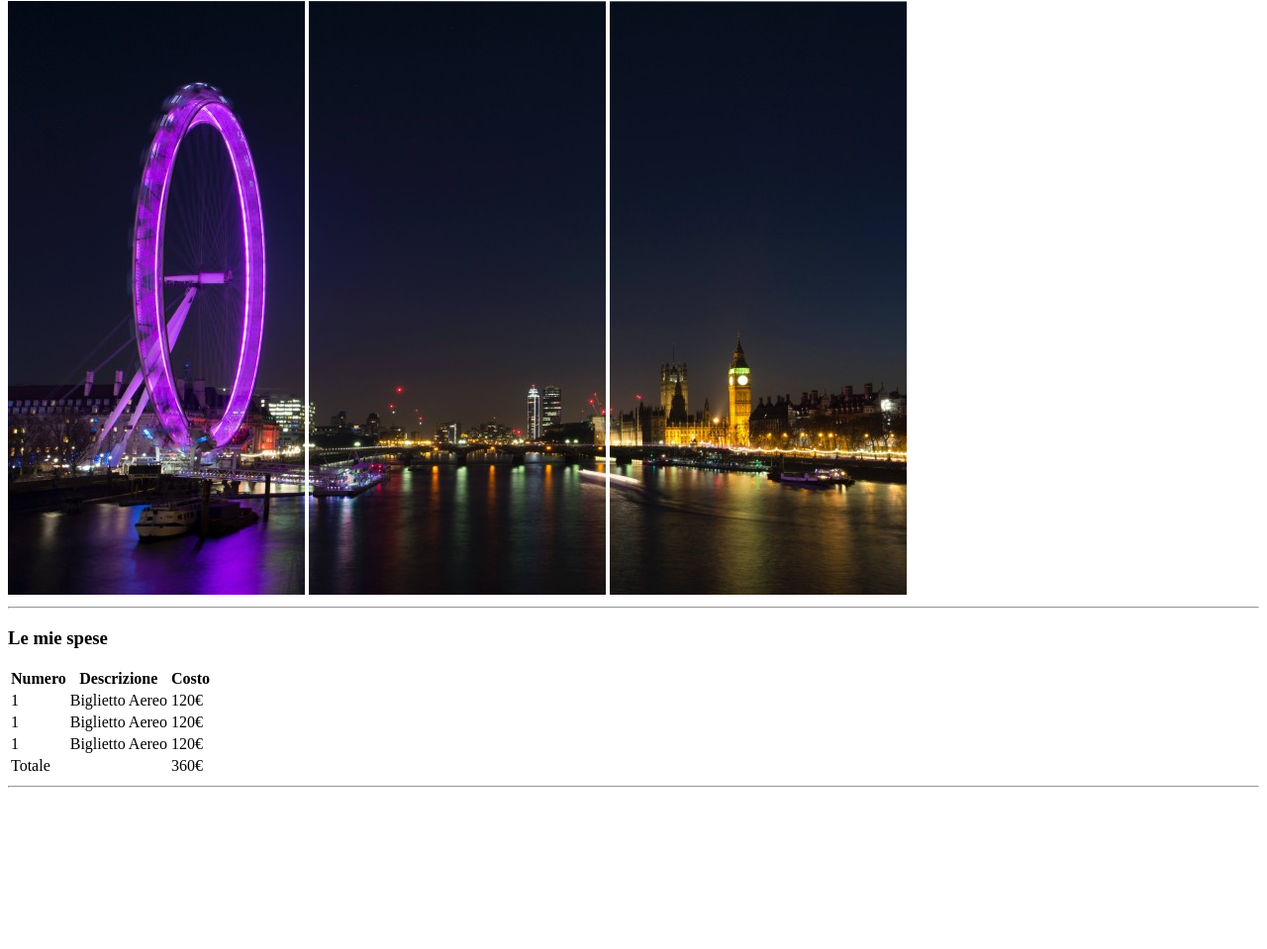
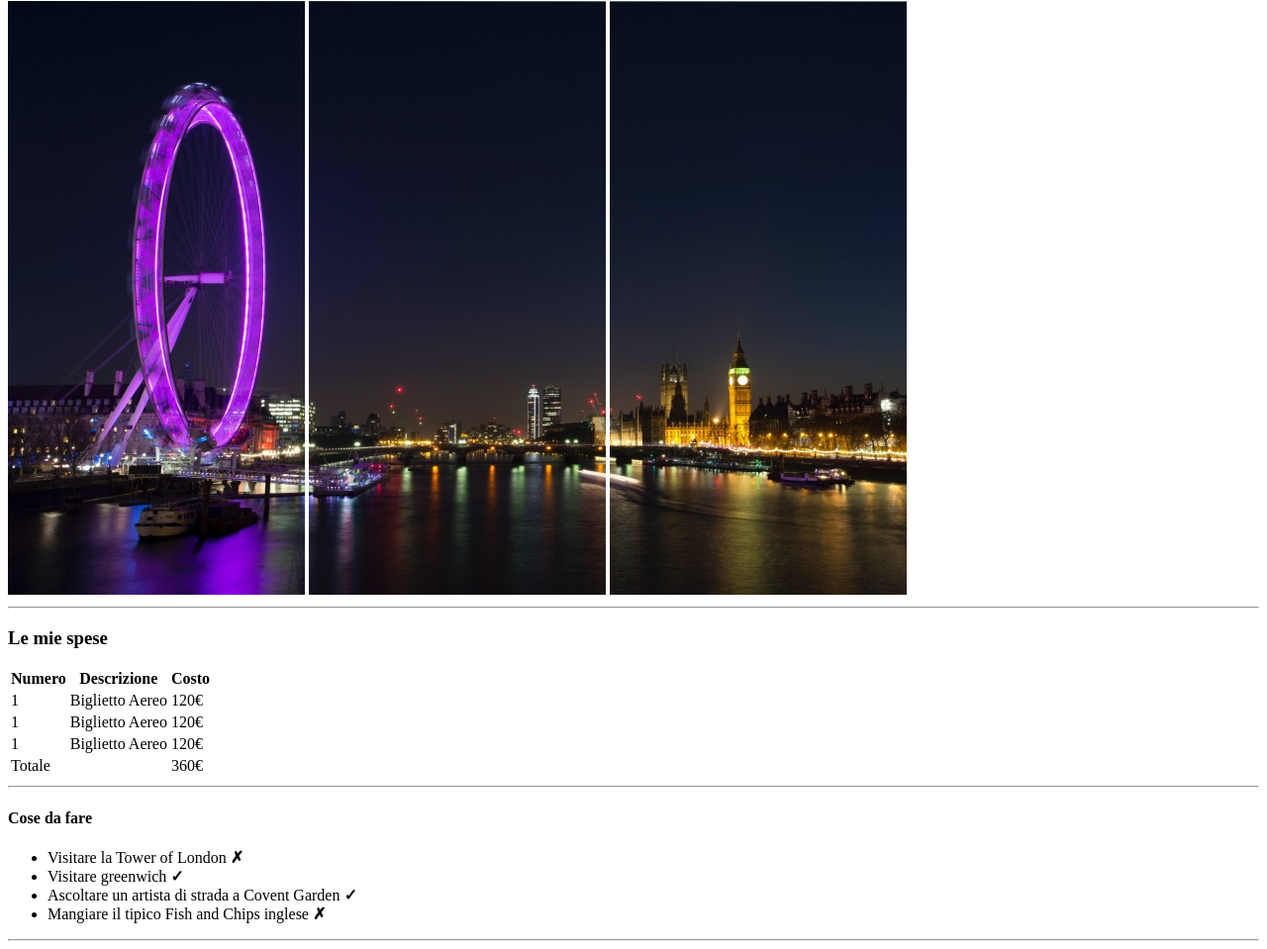
Before and after one commit to DoinaGanceriuc/html-london-trip, a plain HTML site: page index.html in a window 1280 px wide. Shown: the part 79-1038 px from the top of the page at 99% size. Before the commit the page ends 883 px from the top, so only its background shows below. Drawn offline with Linux system fonts and the light colour scheme.

Commit message:
lista cose da fare

```diff
--- a/index.html
+++ b/index.html
@@ -59,6 +59,16 @@
         </table>
         <!-- /fine tabella info spese -->
         <hr>
+        <!-- sezione lista non ordinata cose da fare -->
+        <h4>Cose da fare</h4>
+        <ul>
+            <li>Visitare la Tower of London <strong>&cross;</strong></li>
+            <li>Visitare greenwich <strong>&check;</strong></li>
+            <li>Ascoltare un artista di strada a Covent Garden <strong>&check;</strong></li>
+            <li>Mangiare il tipico Fish and Chips inglese <strong>&cross;</strong></li>
+        </ul>
+        <!-- /fine sezione lista non ordinata cose da fare -->
+        <hr>
     </main>
     <!-- /fine sezione main -->
 
```
